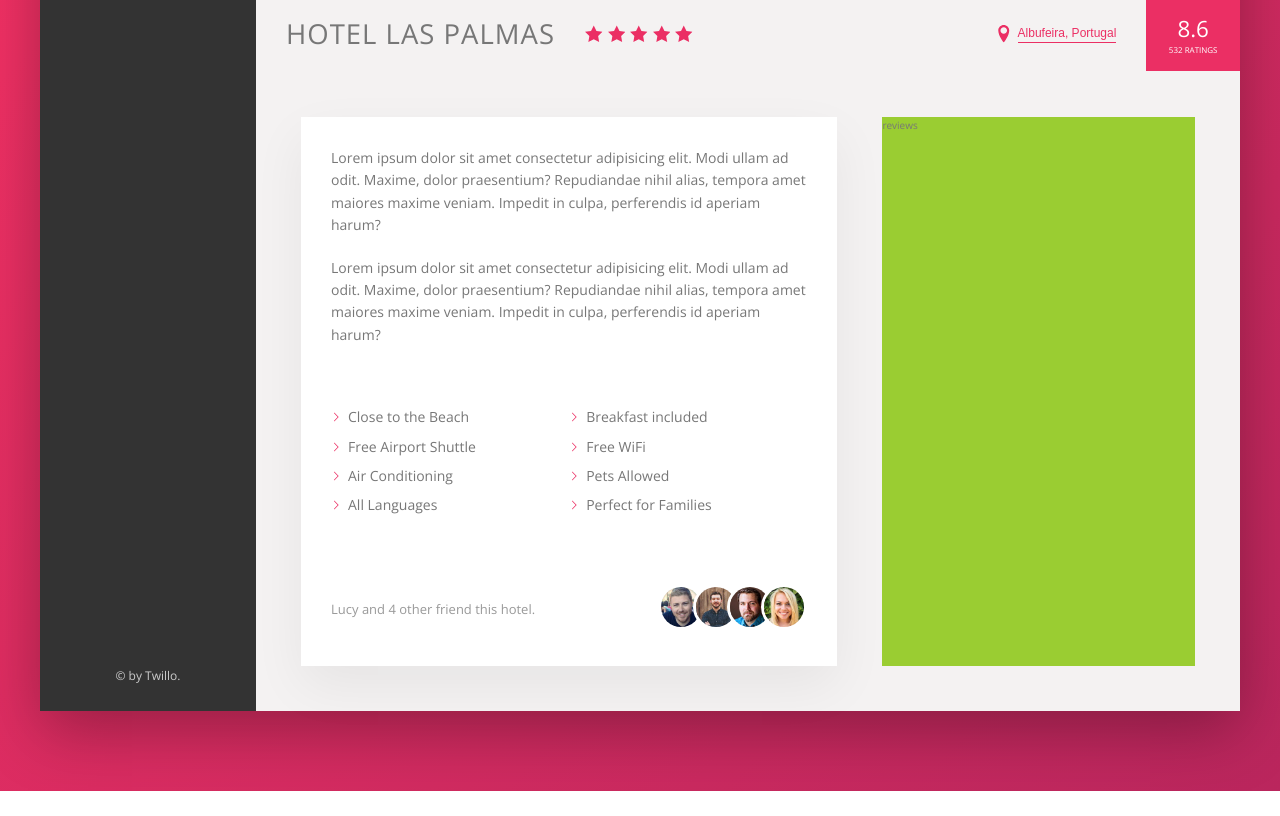
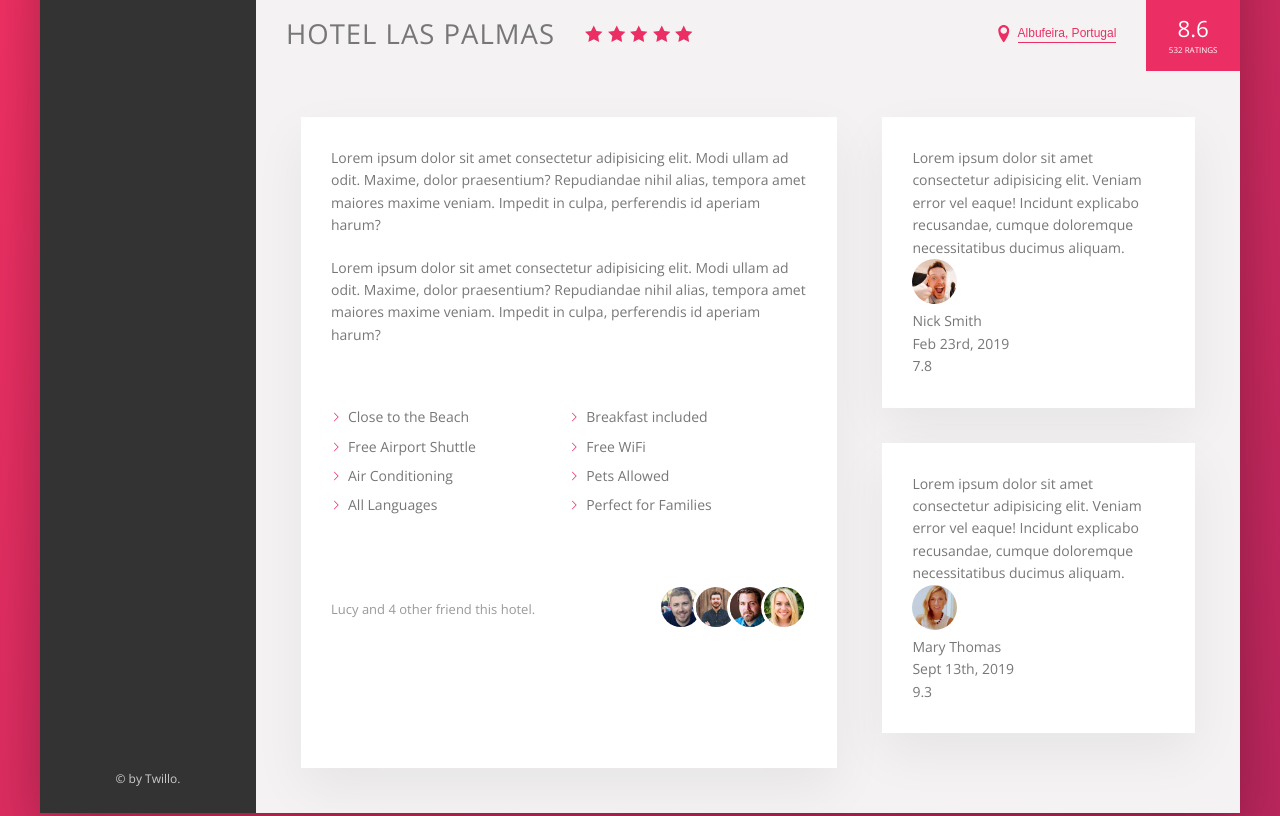
Before and after one commit to navyblueyes/CSS-SASS-ex2-trillo, a website: page index.html in a window 1280 px wide. Shown: the part 538-1354 px from the top of the page. Before the commit the page ends 1329 px from the top, so only its background shows below. Drawn offline with nearby package versions, Linux system fonts and the light colour scheme.

Commit message:
started on user reviews; layout complete

```diff
--- a/index.html
+++ b/index.html
@@ -159,7 +159,35 @@
                             </div>
                         </div>
                         <div class="user-reviews">
-                            reviews
+                            <figure class="review">
+                                <blockquote class="review__text">
+                                    Lorem ipsum dolor sit amet consectetur adipisicing elit. Veniam error vel eaque! Incidunt explicabo recusandae, cumque doloremque necessitatibus ducimus aliquam.
+                                </blockquote>
+                                <figcaption class="review__user">
+                                    <img src="img/user-1.jpg" alt="" class="review__photo">
+                                    <div class="review__user-box">
+                                        <p class="review_user-name">Nick Smith</p>
+                                        <p class="review__user-date">Feb 23rd, 2019</p>
+
+                                    </div>
+                                    <div class="review__rating">7.8</div>
+                                </figcaption>
+                            </figure>
+                            <figure class="review">
+                                <blockquote class="review__text">
+                                    Lorem ipsum dolor sit amet consectetur adipisicing elit. Veniam error vel eaque! Incidunt explicabo recusandae, cumque doloremque necessitatibus ducimus aliquam.
+                                </blockquote>
+                                <figcaption class="review__user">
+                                    <img src="img/user-2.jpg" alt="" class="review__photo">
+                                    <div class="review__user-box">
+                                        <p class="review_user-name">Mary Thomas</p>
+                                        <p class="review__user-date">Sept 13th, 2019</p>
+
+                                    </div>
+                                    <div class="review__rating">9.3</div>
+                                </figcaption>
+                            </figure>
+
                         </div>
                     </div>
                 </main>
--- a/sass/_components.scss
+++ b/sass/_components.scss
@@ -69,7 +69,6 @@
 // USER NAVIGATION
 
 .user-nav {
-    background-color: greenyellow;
     display: flex;
     align-items: center;
     align-self: stretch;
@@ -394,3 +393,27 @@
         }
     }
 }
+
+
+/////////////////////////////////////
+// REVIEWS
+
+.review {
+    background-color: #fff;
+    box-shadow: var(--shadow-light);
+    padding: 3rem;
+    margin-bottom: 3.5rem;
+
+
+    &__text {}
+    &__user {}
+    &__photo {
+        height: 4.5rem;
+        width: 4.5rem;
+        border-radius: 50%;
+    }
+    &__user-box {}
+    &__user-name {}
+    &__user-date {}
+    &__rating {}
+}
--- a/sass/_layout.scss
+++ b/sass/_layout.scss
@@ -32,6 +32,7 @@
     flex: 1;
 }
 .detail {
+    font-size: 1.4rem;
     display: flex;
     padding: 4.5rem;
     border-bottom: var(--line);
@@ -45,6 +46,5 @@
     margin-right: 4.5rem;
 }
 .user-reviews {
-    background-color: yellowgreen;
     flex: 1;
 }
```
Also changed, not shown: css/style.css.
